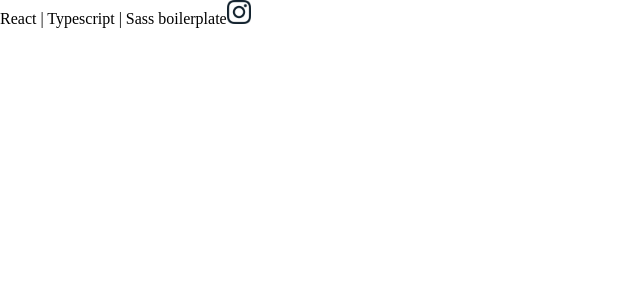
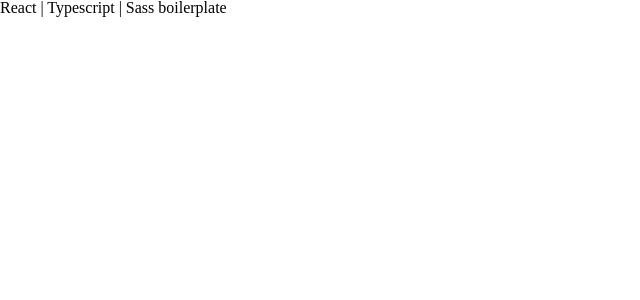
Before and after one commit to Varsine/Todo, a React (Create React App) app: page / in a window 1280 px wide. Shown: the top 300 px of the page, without its empty margins (0-640 px from the left). Built offline with nearby package versions, Linux system fonts and the light colour scheme.

Commit message:
Remove insta icon from app

```diff
--- a/src/App.tsx
+++ b/src/App.tsx
@@ -1,11 +1,9 @@
 import React from 'react';
-import InstaFooterIcon from 'icons/InstaFooterIcon';
 
 const App = () => {
   return (
     <div>
       React | Typescript | Sass boilerplate
-      <InstaFooterIcon />
     </div>
   );
 }
```
